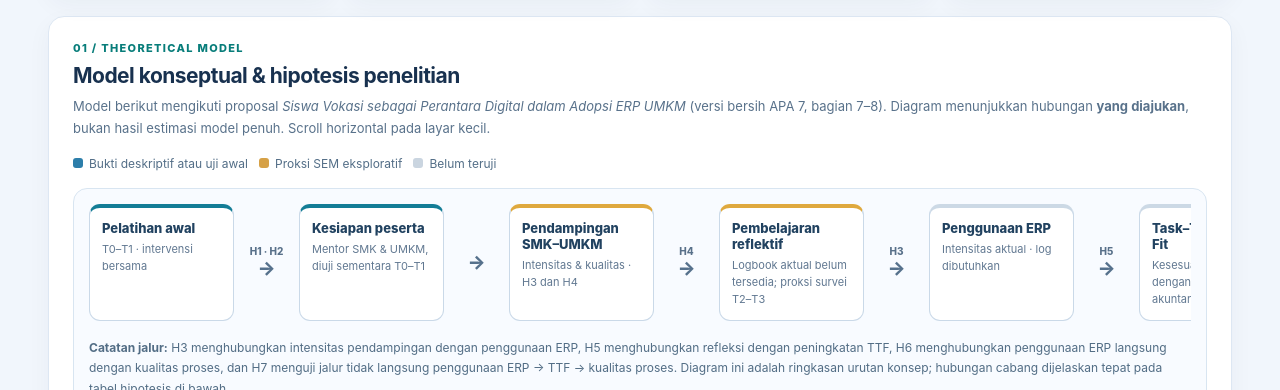
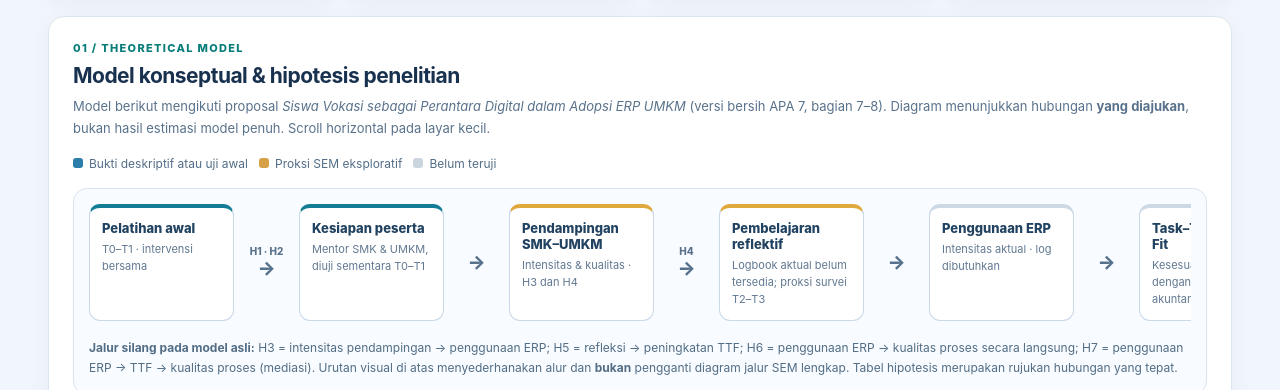
Before and after one commit to gunggu/sidek-erp, a plain HTML site: page analisis.html in a window 1280 px wide. Shown: the part 410-800 px from the top of the page. Drawn offline with Linux system fonts and the light colour scheme.

Commit message:
Clarify H3/H5/H6 branch paths in research conceptual model

```diff
--- a/analisis.html
+++ b/analisis.html
@@ -76,16 +76,16 @@ footer{text-align:center;color:#77889b;font-size:12px;padding:10px 18px 30px}
 <div class="model-node partial"><span class="node-head">Pendampingan SMK–UMKM</span><span class="node-sub">Intensitas &amp; kualitas · H3 dan H4</span></div>
 <div class="model-arrow"><small>H4</small>→</div>
 <div class="model-node partial"><span class="node-head">Pembelajaran reflektif</span><span class="node-sub">Logbook aktual belum tersedia; proksi survei T2–T3</span></div>
-<div class="model-arrow"><small>H3</small>→</div>
+<div class="model-arrow">→</div>
 <div class="model-node"><span class="node-head">Penggunaan ERP</span><span class="node-sub">Intensitas aktual · log dibutuhkan</span></div>
-<div class="model-arrow"><small>H5</small>→</div>
+<div class="model-arrow">→</div>
 <div class="model-node"><span class="node-head">Task–Technology Fit</span><span class="node-sub">Kesesuaian ERP dengan tugas akuntansi</span></div>
-<div class="model-arrow"><small>H6 · H7</small>→</div>
+<div class="model-arrow"><small>H7</small>→</div>
 <div class="model-node"><span class="node-head">Kualitas proses akuntansi</span><span class="node-sub">Kelengkapan, ketepatan, koreksi, audit trail</span></div>
 <div class="model-arrow"><small>H8</small>→</div>
 <div class="model-node"><span class="node-head">Kualitas pelaporan T4</span><span class="node-sub">Kelengkapan dan kegunaan laporan</span></div>
 </div>
-<p class="model-subnote"><strong>Catatan jalur:</strong> H3 menghubungkan intensitas pendampingan dengan penggunaan ERP, H5 menghubungkan refleksi dengan peningkatan TTF, H6 menghubungkan penggunaan ERP langsung dengan kualitas proses, dan H7 menguji jalur tidak langsung penggunaan ERP → TTF → kualitas proses. Diagram ini adalah ringkasan urutan konsep; hubungan cabang dijelaskan tepat pada tabel hipotesis di bawah.</p>
+<p class="model-subnote"><strong>Jalur silang pada model asli:</strong> H3 = intensitas pendampingan → penggunaan ERP; H5 = refleksi → peningkatan TTF; H6 = penggunaan ERP → kualitas proses secara langsung; H7 = penggunaan ERP → TTF → kualitas proses (mediasi). Urutan visual di atas menyederhanakan alur dan <strong>bukan</strong> pengganti diagram jalur SEM lengkap. Tabel hipotesis merupakan rujukan hubungan yang tepat.</p>
 </div>
 <div class="scroll" style="margin-top:15px"><table class="hypotable"><thead><tr><th>Kode</th><th>Hipotesis / proposisi dalam proposal</th><th>Status data dan pengujian</th></tr></thead><tbody>
 <tr><td>H1</td><td>Kesiapan siswa SMK sebagai mentor digital meningkat T0–T1 setelah pelatihan.</td><td>Uji awal positif (57 pasangan; Δ +0,182; <em>p</em> = 0,0034); indeks belum divalidasi sebagai konstruk tunggal.</td></tr>
```
